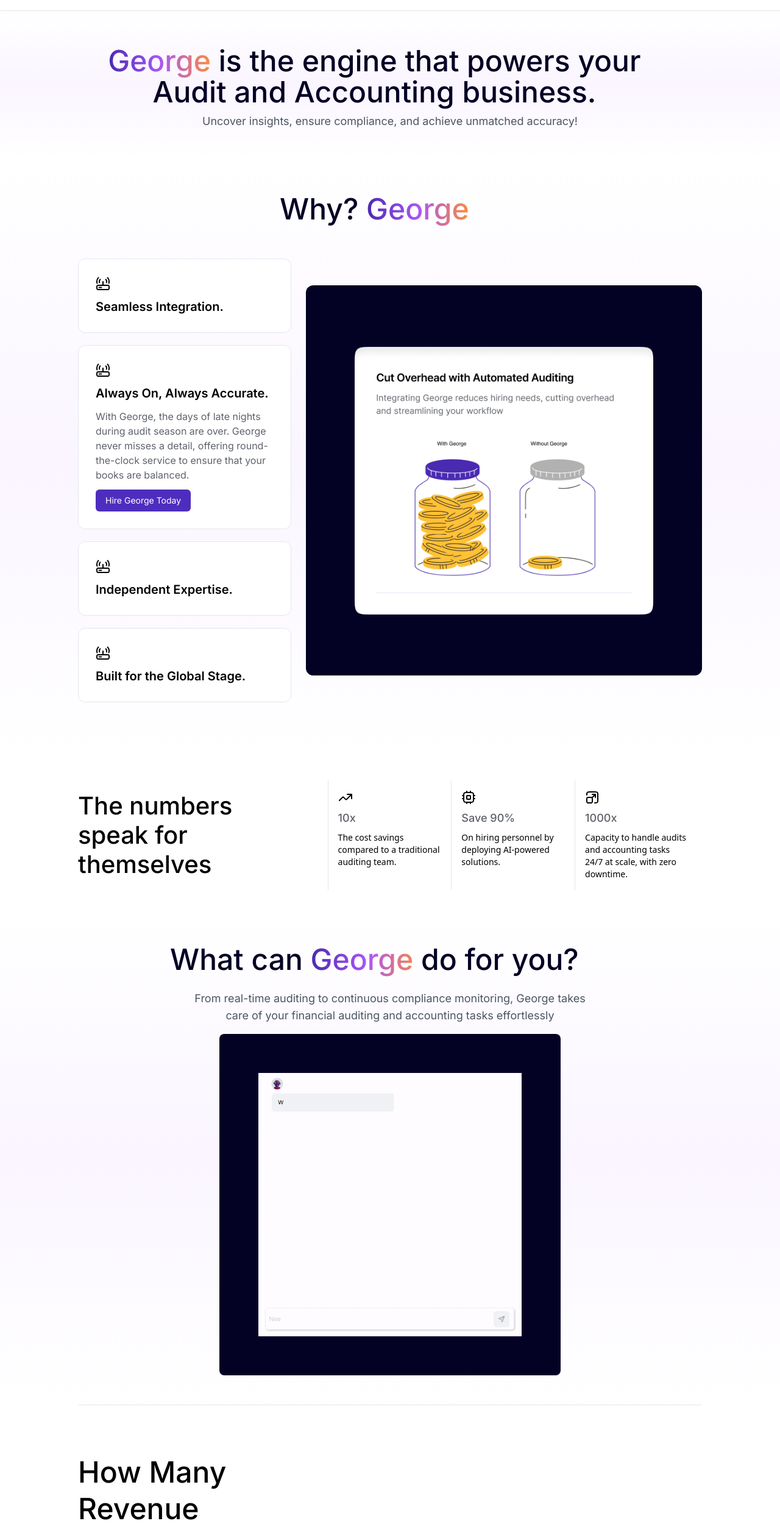
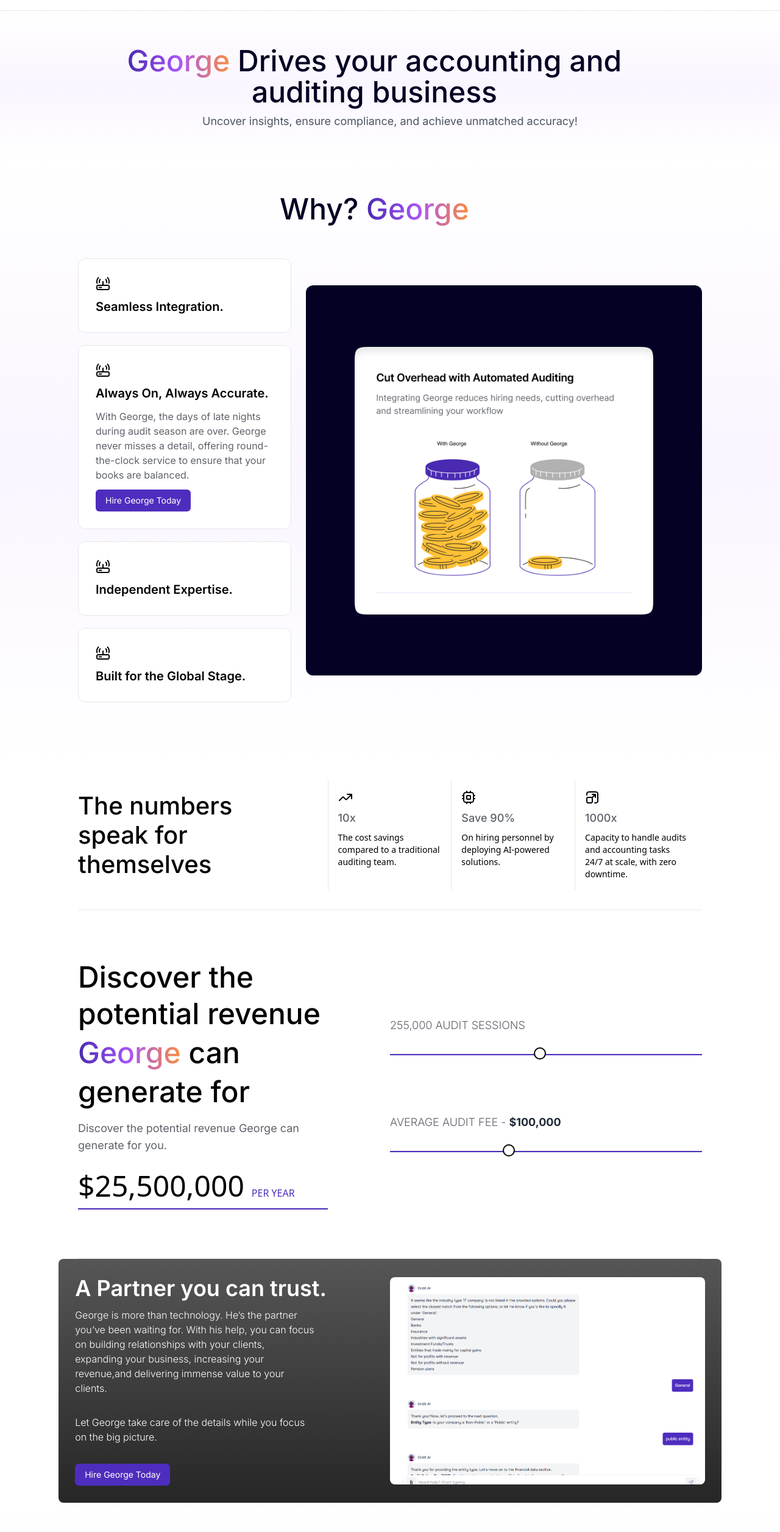
Before and after one commit to ordit-ai/orditAi-website, a React (Vite) app: page / in a window 1280 px wide. Shown: the part 972-3485 px from the top of the page at 61% size. Built offline with nearby package versions, Linux system fonts and the light colour scheme.

Commit message:
fix: gif #0

```diff
--- a/src/constants/homedata.ts
+++ b/src/constants/homedata.ts
@@ -128,6 +128,31 @@ export const auditProcess = [
     subtitle:
       "George understands the complexities of local and international accounting standards, adapting to meet the unique needs of your business, wherever you are in the world.",
     image: GetMore,
+  },
+];
+
+export const WhatGeorgeCanDo = [
+  {
+    id: "george1",
+    title: "Complex Audit Tasks",
+    subtitle: "George performs full-cycle audits, from planning to reporting. ",
+  },
+  {
+    id: "george2",
+    title: "Compliance",
+    subtitle: "George ensures compliance with local and global accounting standards.",
+  },
+  {
+    id: "george3",
+    title: "Growth",
+    subtitle:
+      "George's AI-driven control testing and transaction verification minimizes risks and enables seamless business scaling",
+  },
+  {
+    id: "george4",
+    title: "Accurate data analysis",
+    subtitle:
+      "George analyzes vast amounts of financial data in record time, allowing your team to focus on strategy while ensuring fast, accurate data verification.",
   },
 ];
 
--- a/src/pages/Home.tsx
+++ b/src/pages/Home.tsx
@@ -5,6 +5,7 @@ import FIRS from "@/assets/images/logos/Frame.png";
 import GeorgeGif from "@/assets/images/george.gif";
 import ai1 from "@/assets/images/ai/ai1.png";
 import {
+  WhatGeorgeCanDo,
   // HeroLogo,
   auditProcess,
   empowerState,
@@ -104,7 +105,7 @@ const Home = () => {
             <span className="bg-clip-text text-transparent bg-gradient-to-r from-[#492AB1] via-purple-500 to-[#FB8C3C] leading-[1.4em] ">
               George
             </span>{" "}
-            is the engine that powers your Audit and Accounting business.
+            Drives your accounting and auditing business
           </Typography.H2>
 
           <Typography.Text className="text-gray-600 text-center">
@@ -148,37 +149,14 @@ const Home = () => {
         </div>
       </div>
 
-      <div className="bg-gradient-to-b from-white via-purple-50 to-white">
-        <div className="w-[80%] mx-auto py-[3em] space-y-4">
-          <Typography.H2 className="text-[#030124] sm:w-[95%] text-center ">
-            What can{" "}
-            <span className="bg-clip-text text-transparent bg-gradient-to-r from-[#492AB1] via-purple-500 to-[#FB8C3C] leading-[1.4em] ">
-              George{" "}
-            </span>
-            do for you?
-          </Typography.H2>
-
-          <Typography.Text className="text-gray-600 text-center sm:w-[65%] w-[100%] mx-auto">
-            From real-time auditing to continuous compliance monitoring, George takes care of your financial auditing
-            and accounting tasks effortlessly
-          </Typography.Text>
-
-          <div className="flex items-center justify-center">
-            <div className=" bg-[#030124] rounded-lg flex items-center justify-center sm:h-[70vh] h-auto sm:p-[4em] p-[2em]">
-              <img src={GeorgeGif} alt="GeorgeGif" className="h-[100%]" />
-            </div>
-          </div>
-        </div>
-      </div>
-
       <div className="w-[80%] mx-auto flex sm:flex-row flex-col items-center justify-between py-[5em] border-t-[1px] border-b-[1px] sm:gap-0 gap-[3em]">
         <div className="sm:w-[40%] w-[100%] space-y-4">
           <Typography.H2 className="leading-[60px]">
-            How Many Revenue Opportunities Can{" "}
+            Discover the potential revenue{" "}
             <span className="bg-clip-text text-transparent bg-gradient-to-r from-[#492AB1] via-purple-500 to-[#FB8C3C] leading-[1.4em] ">
               George
             </span>{" "}
-            Create for You?
+            can generate for
           </Typography.H2>
           <Typography.Text>Discover the potential revenue George can generate for you.</Typography.Text>
 
@@ -254,6 +232,40 @@ const Home = () => {
 
           <div className="md:w-[50%] w-[100%] h-[100%] overflow-hidden">
             <img src={ai1} alt="Effortless" className="rounded-lg w-[100%] h-[100%]  object-cover" />
+          </div>
+        </div>
+      </div>
+
+      <div className="bg-gradient-to-b from-white via-purple-50 to-white">
+        <div className="w-[80%] mx-auto py-[3em] space-y-4">
+          <Typography.H2 className="text-[#030124] sm:w-[95%] text-center ">
+            What can{" "}
+            <span className="bg-clip-text text-transparent bg-gradient-to-r from-[#492AB1] via-purple-500 to-[#FB8C3C] leading-[1.4em] ">
+              George{" "}
+            </span>
+            do for you?
+          </Typography.H2>
+
+          <Typography.Text className="text-gray-600 text-center sm:w-[65%] w-[100%] mx-auto">
+            From real-time auditing to continuous compliance monitoring, George takes care of your financial auditing
+            and accounting tasks effortlessly
+          </Typography.Text>
+
+          <div className="flex sm:flex-row flex-col items-center justify-center py-8">
+            <div className="space-y-7 sm:w-[50%] w-[80%]">
+              {WhatGeorgeCanDo.map((el, i) => (
+                <div className="" key={el.id}>
+                  <Typography.H3>
+                    {i + 1}. {el.title}
+                  </Typography.H3>
+                  <Typography.Text>{el.subtitle}</Typography.Text>
+                </div>
+              ))}
+            </div>
+
+            <div className=" bg-[#030124] rounded-lg flex items-center justify-center sm:h-[70vh] h-auto  ">
+              <img src={GeorgeGif} alt="GeorgeGif" className="h-[100%]" />
+            </div>
           </div>
         </div>
       </div>
```
